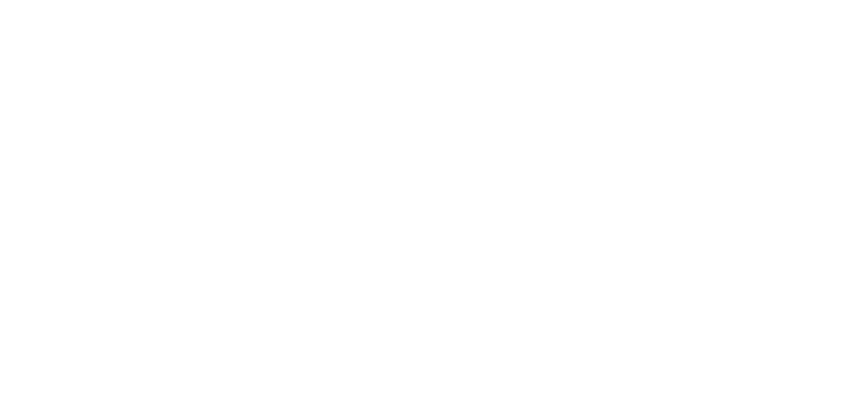
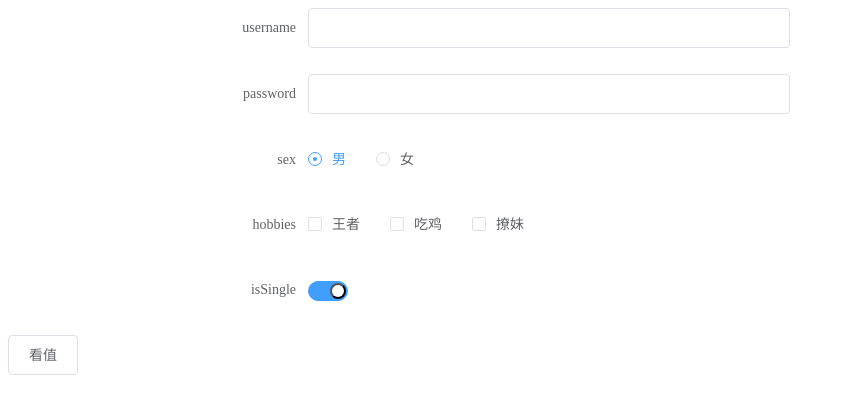
Before and after one commit to freshmanljp/My_UI, a Vue app: page / in a window 1280 px wide. Shown: the top 414 px of the page, without its empty margins (0-845 px from the left). Built offline with nearby package versions, Linux system fonts and the light colour scheme.

Commit message:
完成简易form和formItem组件，包含校验

```diff
--- a/package.json
+++ b/package.json
@@ -8,6 +8,7 @@
     "lint": "vue-cli-service lint"
   },
   "dependencies": {
+    "async-validator": "^3.3.0",
     "core-js": "^3.6.5",
     "vue": "^2.6.11"
   },
--- a/src/App.vue
+++ b/src/App.vue
@@ -1,5 +1,6 @@
 <template>
   <div id="app">
+    <!-- ///////////////Input输入框////////////////////////// -->
     <!-- <div style="width: 30%">
       用户名：{{username}}
       密码：{{password}}
@@ -7,18 +8,18 @@
       <MyInput type="password" name="password" :visible="true" v-model="password" :clearable="true"></MyInput>
       <MyInput :disabled="true"></MyInput>
     </div> -->
-    <!-- /////////////////////////////////////////////////// -->
+    <!-- /////////////////Switch开关////////////////////////////////// -->
     <!-- <div>
       开关：{{switchValue ? 'yes' : 'no'}}
     </div>
     <MySwitch v-model="switchValue" activeColor="green" inactiveColor="red" name="yihun"></MySwitch> -->
-    <!-- ///////////////////////////////////////////////////////////////// -->
+    <!-- //////////////////////////Radio单选框/////////////////////////////////////// -->
     <!-- 选中的偶像：{{selectIdol}}
     <MyRadioGroup v-model="selectIdol">
       <MyRadio label="JayChou">周杰伦</MyRadio>
       <MyRadio label="Eason">陈奕迅</MyRadio>
     </MyRadioGroup> -->
-    <!-- ///////////////////////////////////////////////////////////// -->
+    <!-- ////////////////////////////checkbox复选框///////////////////////////////// -->
     <!-- <div>
       是否选中：{{isChecked}}
     </div>
@@ -31,6 +32,34 @@
       <MyCheckBox label="变自信"></MyCheckBox>
       <MyCheckBox label="变阳光"></MyCheckBox>
     </MyCheckBoxGroup> -->
+    <!-- ///////////////////form表单和item组件///////////////////// -->
+    <MyForm v-model="formData" labelWidth="300px" :rules="rules">
+      <MyFormItem label="username" prop="username">
+        <MyInput style="width: 50%" v-model="formData.username"></MyInput>
+      </MyFormItem>
+      <MyFormItem label="password" prop="password">
+        <MyInput type="password" style="width: 50%" v-model="formData.password"></MyInput>
+      </MyFormItem>
+      <MyFormItem label="sex">
+        <MyRadioGroup v-model="formData.sex">
+          <MyRadio label="0">男</MyRadio>
+          <MyRadio label="1">女</MyRadio>
+        </MyRadioGroup>
+      </MyFormItem>
+      <MyFormItem label="hobbies">
+        <MyCheckBoxGroup v-model="formData.hobbies">
+          <MyCheckBox label="0">王者</MyCheckBox>
+          <MyCheckBox label="1">吃鸡</MyCheckBox>
+          <MyCheckBox label="2">撩妹</MyCheckBox>
+        </MyCheckBoxGroup>
+      </MyFormItem>
+      <MyFormItem label="isSingle">
+        <MySwitch v-model="formData.single"></MySwitch>
+      </MyFormItem>
+      <MyFormItem>
+        <MyButton @click="showData">看值</MyButton>
+      </MyFormItem>
+    </MyForm>
   </div>
 </template>
 
@@ -43,11 +72,31 @@
       // password: ''
       // switchValue: false,
       // selectIdol: ''
-      isChecked: false,
-      selectDream: []
+      // isChecked: false,
+      // selectDream: []
+      formData: {
+        username: '',
+        password: '',
+        sex: '0',
+        hobbies: [],
+        single: true
+      },
+      rules: {
+        username: [
+          { required: true, message: '请输入用户名' },
+          { min: 2, max: 6, message: '用户名长度为2到6字符' }
+        ],
+        password: [
+          { required: true, message: '请输入密码' },
+          { min: 6, max: 12, message: '密码长度为6到12字符' }
+        ]
+      }
     }
   },
   methods: {
+    showData () {
+      console.log(this.formData)
+    }
   }
 }
 </script>
--- a/src/main.js
+++ b/src/main.js
@@ -9,7 +9,9 @@
   MyRadio,
   MyRadioGroup,
   MyCheckBox,
-  MyCheckBoxGroup
+  MyCheckBoxGroup,
+  MyForm,
+  MyFormItem
 } from './package'
 
 Vue.config.productionTip = false
@@ -22,6 +24,8 @@
 Vue.component(MyRadioGroup.name, MyRadioGroup)
 Vue.component(MyCheckBox.name, MyCheckBox)
 Vue.component(MyCheckBoxGroup.name, MyCheckBoxGroup)
+Vue.component(MyForm.name, MyForm)
+Vue.component(MyFormItem.name, MyFormItem)
 
 new Vue({
   render: h => h(App)
--- a/src/package/checkbox.vue
+++ b/src/package/checkbox.vue
@@ -17,6 +17,8 @@
   </label>
 </template>
 <script>
+// 设计思想就是，单个复选框，绑定到布尔值，set的value自动为布尔值
+// 多个复选框，绑定到同一个数组，set的value为设置的value值
 export default {
   name: 'MyCheckBox',
   props: {
--- /dev/null
+++ b/src/package/form.vue
@@ -0,0 +1,35 @@
+<template>
+  <div class="my-form">
+    <slot></slot>
+  </div>
+</template>
+<script>
+export default {
+  name: 'MyForm',
+  props: {
+    value: {
+      type: Object,
+      required: true
+    },
+    labelWidth: {
+      type: String,
+      default: '200px'
+    },
+    rules: {
+      type: Object
+    }
+  },
+  computed: {
+    isValidate () {
+      return Boolean(this.rules)
+    }
+  },
+  provide () {
+    return {
+      form: this
+    }
+  }
+}
+</script>
+<style scoped lang="scss">
+</style>
--- /dev/null
+++ b/src/package/formItem.vue
@@ -0,0 +1,85 @@
+<template>
+  <div class="my-form-item">
+    <label class="my-form-item_label" :style="{'width':this.form.labelWidth}">{{label}}</label>
+    <div class="my-form-item_content">
+      <slot></slot>
+      <!-- 校验信息提示 -->
+      <span v-if="isErr" class="err">{{errMessage}}</span>
+    </div>
+  </div>
+</template>
+<script>
+import Schema from 'async-validator'
+export default {
+  name: 'MyFormItem',
+  inject: ['form'],
+  props: {
+    label: {
+      type: String,
+      default: ''
+    },
+    prop: {
+      type: String
+    }
+  },
+  data () {
+    return {
+      isErr: false,
+      errMessage: ''
+    }
+  },
+  provide () {
+    return {
+      formItem: this
+    }
+  },
+  mounted () {
+    this.$on('validate', this.validator)
+  },
+  methods: {
+    validator () {
+      console.log('inValid')
+      const value = this.form.value[this.prop]
+      const rule = this.form.rules[this.prop]
+      const descriptor = { [this.prop]: rule }
+      const schema = new Schema(descriptor)
+      // console.log(descriptor, schema, value)
+      schema.validate({ [this.prop]: value }, (errors) => {
+        if (errors) {
+          this.errMessage = errors[0].message
+          this.isErr = true
+        } else {
+          this.errMessage = ''
+          this.isErr = false
+        }
+      })
+    }
+  }
+}
+</script>
+<style scoped lang="scss">
+  .my-form-item {
+    margin-bottom: 25px;
+    .my-form-item_label {
+      float: left;
+      padding: 0 12px 0 0 ;
+      font-size: 14px;
+      color: #606266;
+      line-height: 40px;
+      text-align: right;
+      vertical-align: middle;
+      box-sizing: border-box;
+    }
+    .my-form-item_content {
+      position: relative;
+      line-height: 40px;
+      font-size: 14px;
+      overflow: hidden;
+    }
+  }
+  .err {
+    color: red;
+    font-size: 14px;
+    line-height: 14px;
+  }
+</style>
--- a/src/package/index.js
+++ b/src/package/index.js
@@ -6,3 +6,5 @@
 export { default as MyRadioGroup } from './radioGroup.vue'
 export { default as MyCheckBox } from './checkbox.vue'
 export { default as MyCheckBoxGroup } from './checkboxGroup.vue'
+export { default as MyForm } from './form.vue'
+export { default as MyFormItem } from './formItem.vue'
--- a/src/package/input.vue
+++ b/src/package/input.vue
@@ -61,6 +61,14 @@
       default: ''
     }
   },
+  inject: {
+    form: {
+      default: ''
+    },
+    formItem: {
+      default: ''
+    }
+  },
   data () {
     return {
       isPwShow: false
@@ -69,7 +77,12 @@
   methods: {
     // 双向绑定
     handleInput (e) {
+      // 触发值修改
       this.$emit('input', e.target.value)
+      // 触发值验证
+      if (this.form.isValidate) {
+        this.formItem.$emit('validate')
+      }
     },
     handleClear () {
       this.$emit('input', '')
```
Also changed, not shown: 1 other file (tests, documents, lock files or other folders).
